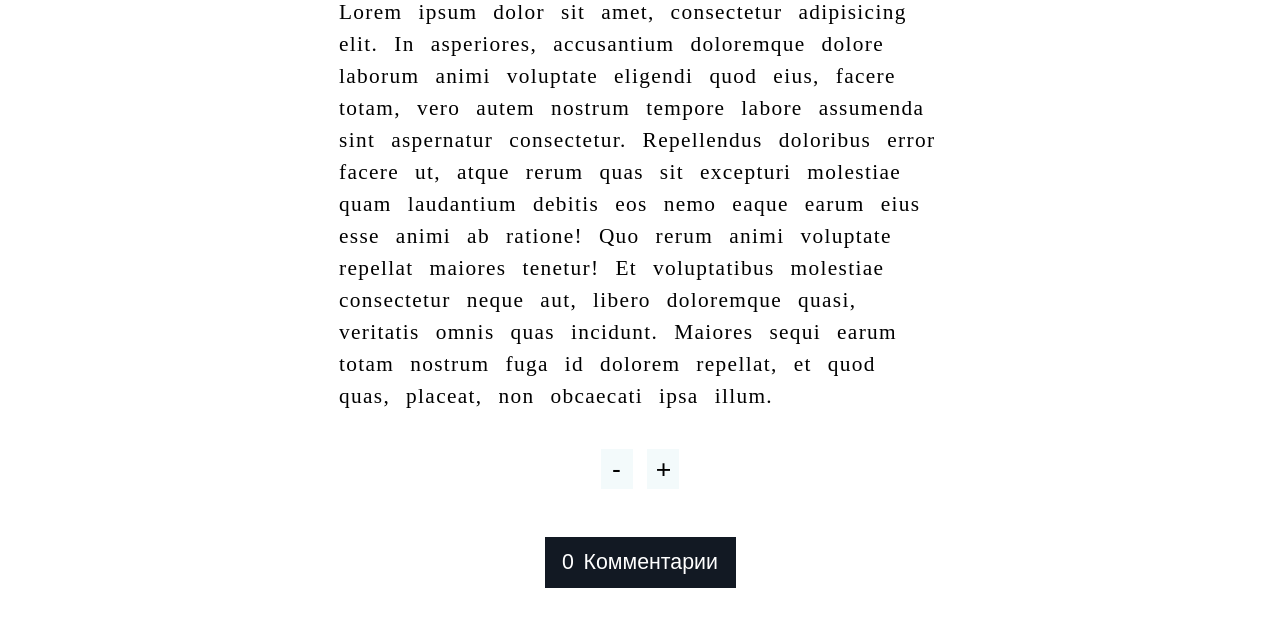
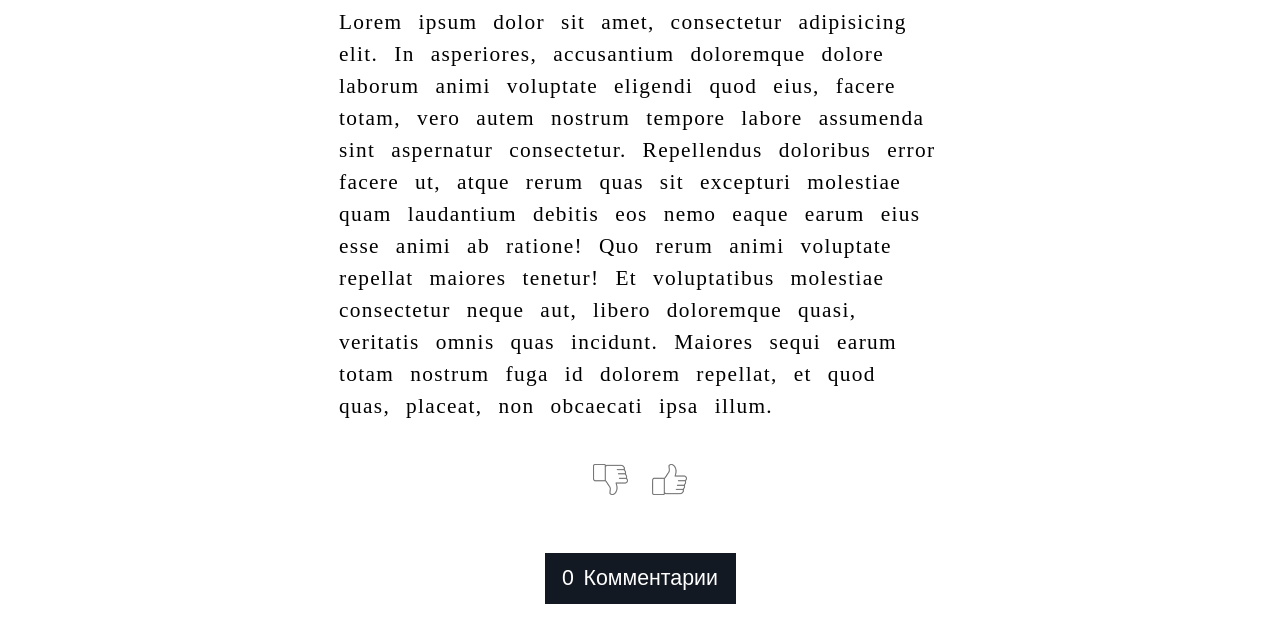
Before and after one commit to Rinelsia/Aura_v2, a plain HTML site: page Аура/Client/aura_v2.html in a window 1280 px wide. Shown: the part 160-804 px from the top of the page. Drawn offline with Linux system fonts and the light colour scheme.

Commit message:
Add files via upload

```diff
--- a/Аура/Client/aura_v2.html
+++ b/Аура/Client/aura_v2.html
@@ -53,8 +53,12 @@
             <div class="row justify-content-center">
                 <div class="col-xl-auto">
                     <div class="button">
-                        <input type="button" value="-">
-                        <input type="button" value="+">
+                        <label for="dislike"><img src="img/icons/dislike_96637.png" alt=""></label>
+                        <label for="like">
+                            <img src="img/icons/like_96682.png" alt="">
+                        </label>
+                        <input id="dislike" type="button" value="-" onclick="alert(value)">
+                        <input id="like" type="button" value="+" onclick="alert(value)">
                     </div>
                 </div>
             </div>
--- a/Аура/Client/css/style.css
+++ b/Аура/Client/css/style.css
@@ -61,6 +61,7 @@ header a:hover{
 /*main*/
 main h1{
     text-align: center;
+    margin-top: 2rem;
 }
 main p{
     font-size: 16pt;
@@ -72,6 +73,23 @@ main p{
 main .button{
     font-size: 16pt;
 }
+main .button label{
+    max-height: 50px;
+}
+main .button label img{
+    cursor: pointer;
+    height: 40px;
+    margin: 1rem 0.3rem;
+/*    background-color: #f2fafbe8;*/
+    border: 0;
+    font: 400 20pt Arial;
+    padding: 0.3rem;
+    margin: 1rem 0.3rem;
+}
+main .button label img:hover{
+    height: 45px;
+    margin: 0.7rem 0.12rem;
+}
 main .button input{
     background-color: #f2fafbe8;
     border: 0;
@@ -79,6 +97,7 @@ main .button input{
     padding: 0.3rem;
     margin: 1rem 0.3rem;
     width: 2rem;
+    display: none;
 }
 main .button input:hover{
     color: red;
```
Also changed, not shown: Аура/Client/img/icons/dislike_96637.png (added), Аура/Client/img/icons/like_96682.png (added).
